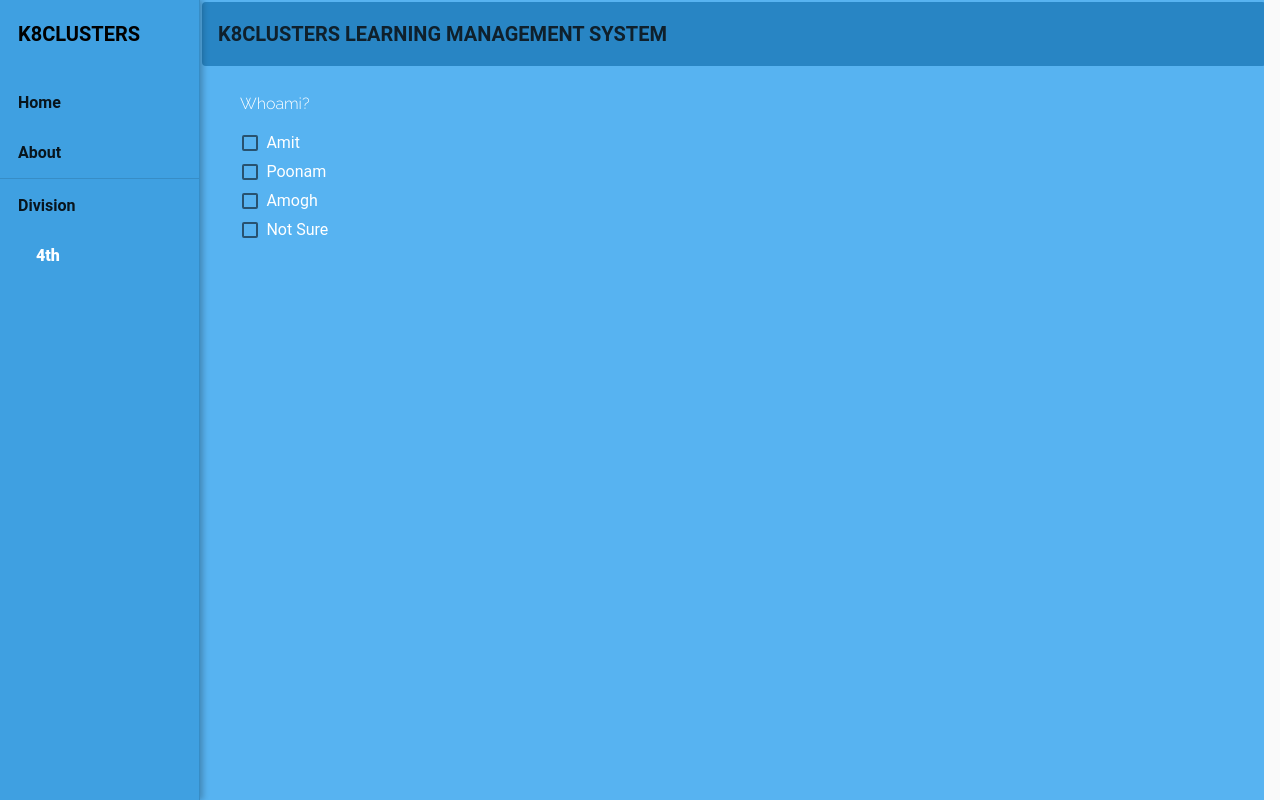
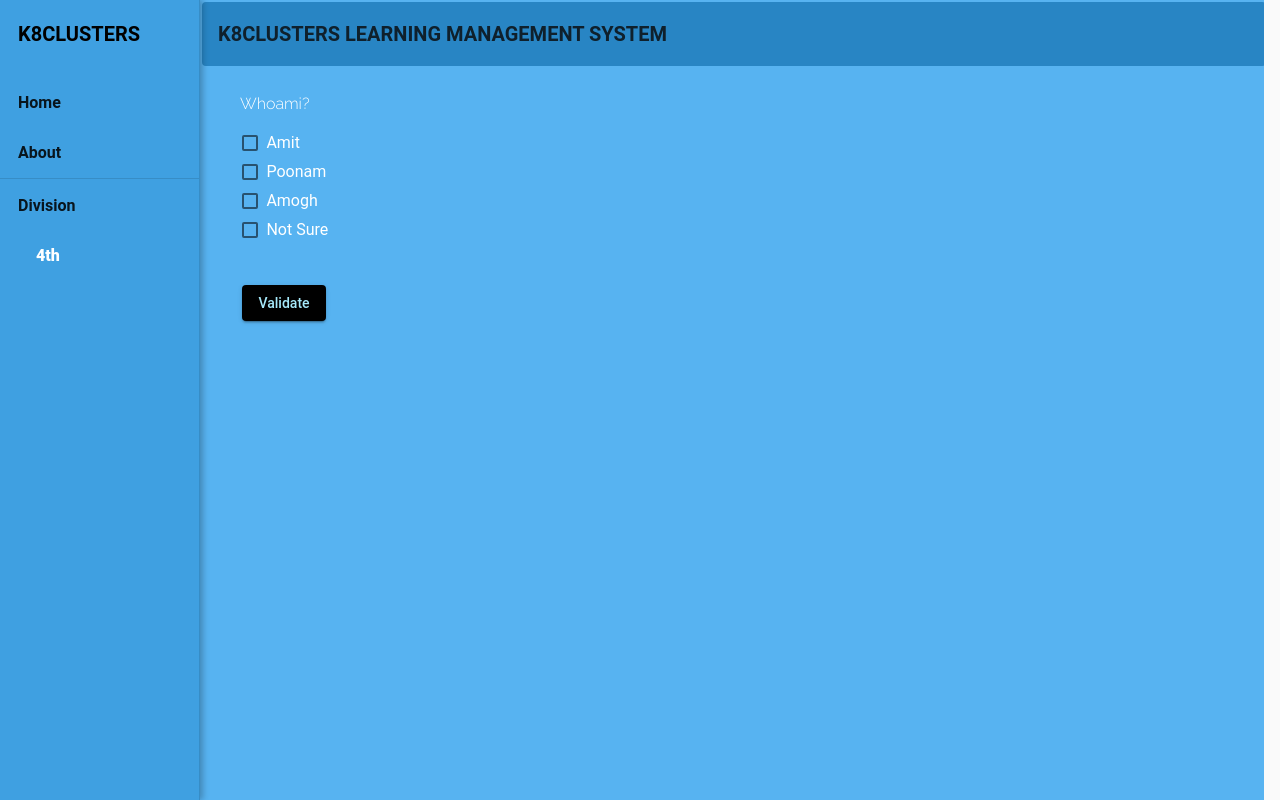
Before and after one commit to k8clusters/k8clusters.github.io, an Angular app: page /qa in a window 1280 px wide. Built offline with nearby package versions, Linux system fonts and the light colour scheme.

Commit message:
working validation

```diff
--- a/src/app/components/lms/lms.module.ts
+++ b/src/app/components/lms/lms.module.ts
@@ -3,6 +3,7 @@ import { CommonModule } from '@angular/common';
 import { QaComponent } from './qa/qa.component';
 import { MatCheckboxModule } from '@angular/material/checkbox';
 import { MatRadioModule } from '@angular/material/radio';
+import { MatButtonModule } from '@angular/material/button';
 
 @NgModule({
   declarations: [QaComponent],
@@ -10,6 +11,7 @@ import { MatRadioModule } from '@angular/material/radio';
   imports: [
     MatRadioModule,
     MatCheckboxModule,
+    MatButtonModule,
     CommonModule
   ],
   schemas: [CUSTOM_ELEMENTS_SCHEMA ]
--- a/src/app/components/lms/qa/qa.component.html
+++ b/src/app/components/lms/qa/qa.component.html
@@ -1,4 +1,4 @@
-<form>
+<div>
     <p>{{qa.question}}</p>
     <div [ngSwitch]="qa.type">
         <div *ngSwitchCase="qaType.textType">
@@ -28,4 +28,9 @@
             </div>
         </div>
     </div>
-</form>
+    <br>
+    <br>
+    <div class="options">
+        <button mat-raised-button (click)="validate()">Validate</button>
+    </div>
+</div>
--- a/src/app/components/lms/qa/qa.component.ts
+++ b/src/app/components/lms/qa/qa.component.ts
@@ -51,18 +51,30 @@ export class QaComponent implements OnInit {
       this.qa.answer = [];
     }
   }
+
   private checkAnswers() {
     if (this.arraysEqual(this.qa.answer, this.qa.correctAnswer)) {
       if (!this.qa.point) {
         this.qa.point = 0;
       }
       this.qa.point = 1;
-      console.log(this.qa.point);
     } else {
       this.qa.point = 0;
     }
     if (this.qa.answer.length > 0) {
       this.qa.anwsered = true;
+    }
+  }
+
+  public validate() {
+    if (this.qa.anwsered) {
+      if (this.qa.point > 0) {
+        alert("You Are Boss!!!");
+      } else {
+        alert("Hello Looser!!!")
+      }
+    } else {
+      alert("You are worthless!!!");
     }
   }
 
--- a/src/styles.scss
+++ b/src/styles.scss
@@ -93,12 +93,34 @@ body {
     padding: .15rem;
 }
 
-.mat-radio-button.mat-accent.mat-radio-checked .mat-radio-outer-circle .mat-radio-button.mat-accent .mat-radio-ripple .mat-ripple-element .mat-radio-button.mat-accent .mat-radio-inner-circle {
+.mat-radio-button.mat-accent.mat-radio-checked .mat-radio-outer-circle {
     border-color:black;
+}
+
+.mat-radio-button.mat-accent .mat-radio-inner-circle {
+    color:black;
     background-color:rgb(35, 36, 39);
 }
 
-.mat-checkbox .mat-checkbox-frame .mat-checkbox-indeterminate.mat-accent .mat-checkbox-background, .mat-checkbox-checked.mat-accent .mat-checkbox-background {
+.mat-radio-button.mat-accent .mat-radio-ripple .mat-ripple-element {
+    background-color:rgb(35, 36, 39);
+}
+
+.mat-checkbox .mat-checkbox-frame
+.mat-checkbox-indeterminate.mat-accent
+.mat-checkbox-background,
+.mat-checkbox-checked.mat-accent
+.mat-checkbox-background {
     border-color: black;
     background-color: rgb(35, 36, 39);
 }
+
+.mat-button {
+    color: rgb(166, 233, 250);
+    background-color:rgb(35, 36, 39);
+}
+
+.mat-raised-button{
+    color: rgb(166, 233, 250);
+    background-color:black;
+}
```
